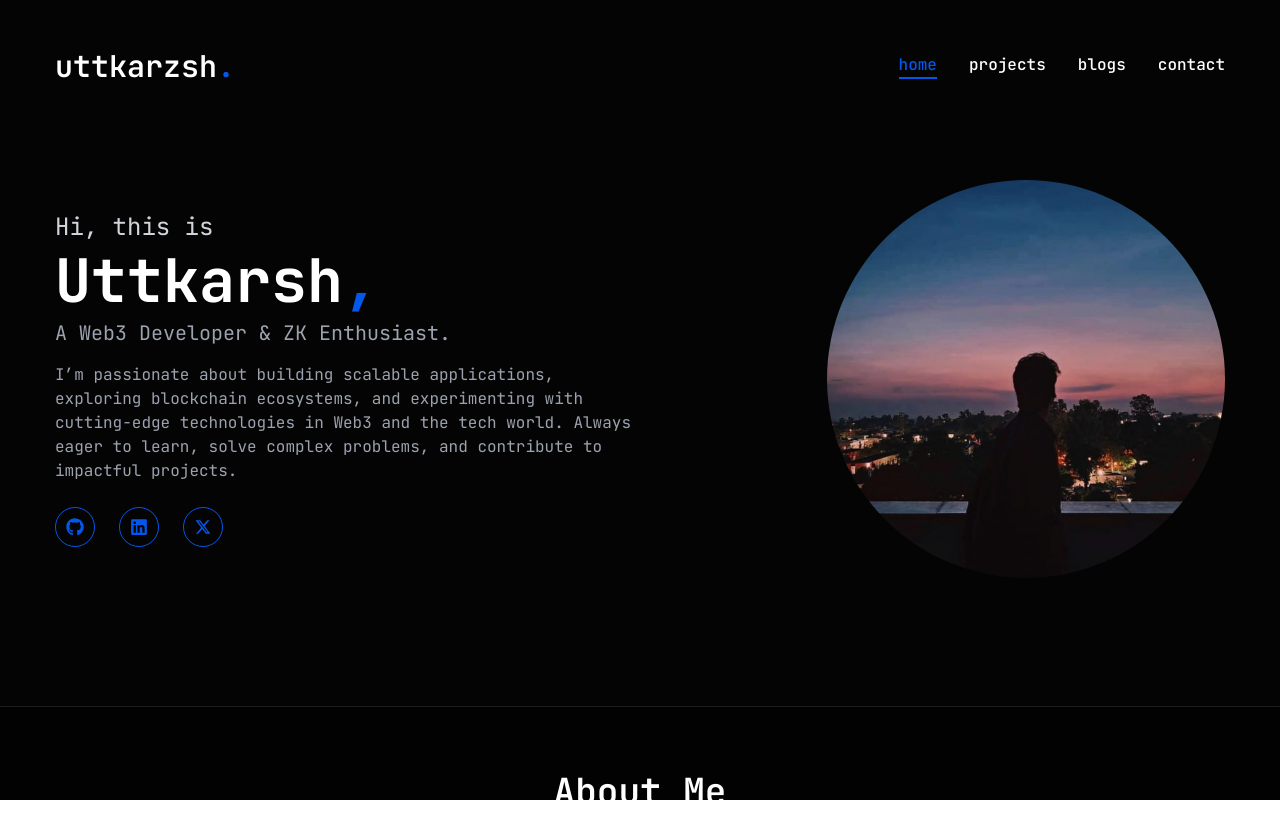
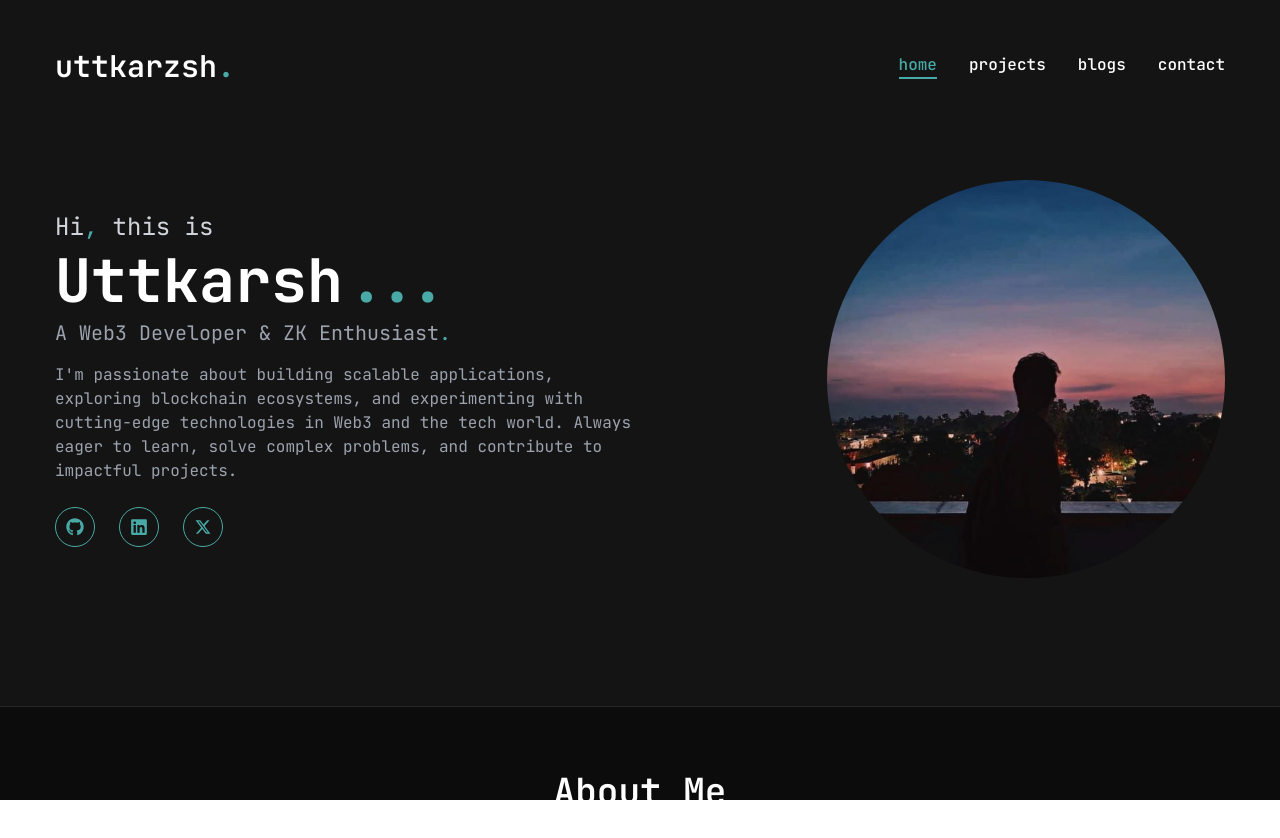
Before and after one commit to uttkarzsh/uttkarzsh.github.io, a Next.js app: page / in a window 1280 px wide. Shown: the top 838 px of the page. Built offline with nearby package versions, Linux system fonts and the light colour scheme.

Commit message:
deploy ready

```diff
--- a/src/app/blogs/page.tsx
+++ b/src/app/blogs/page.tsx
@@ -5,9 +5,9 @@ export default function Blogs() {
 
   return (
     <section className="min-h-screen px-4 sm:px-6 lg:px-12 py-12 text-white">
-      <h1 className="text-3xl sm:text-4xl font-bold mb-10 text-center">Blogs</h1>
+      <h1 className="text-3xl sm:text-4xl font-bold mb-10 text-center text-accent">Blogs</h1>
       <div className="flex flex-col gap-8 max-w-3xl mx-auto">
-        {blogs.length === 0 ? (<div className="flex flex-col items-center mt-32"><ImSad className="text-8xl mb-8"/><p className="text-center">No blogs yet. Coming soon...</p></div>) : (blogs.map((blog, index) => (
+        {blogs.length === 0 ? (<div className="flex flex-col items-center mt-32"><ImSad className="text-5xl mb-8"/><p className="text-center">No blogs yet. Coming soon...</p></div>) : (blogs.map((blog, index) => (
           <div
             key={index}
             className="bg-black/40 border border-white/10 rounded-2xl shadow-lg p-4 sm:p-6 hover:scale-[1.02] transition-transform duration-300"
--- a/src/app/contact/page.tsx
+++ b/src/app/contact/page.tsx
@@ -14,7 +14,7 @@ export default function Contact() {
 
         {/* Left Column - Socials */}
         <div className="flex flex-col items-start text-left">
-          <h1 className="mb-6 text-4xl font-semibold">My Socials</h1>
+          <h1 className="mb-6 text-4xl font-semibold text-accent">My Socials</h1>
 
           <div className="flex flex-col gap-4">
             {/* GitHub */}
--- a/src/app/page.tsx
+++ b/src/app/page.tsx
@@ -11,13 +11,13 @@ export default function Home() {
         <div className="flex flex-col xl:flex-row items-center justify-between xl:pt-12 xl:pb-24">
           {/* Left Content */}
           <div className="text-center xl:text-left order-2 xl:order-none max-w-xl">
-            <h1 className="text-lg sm:text-2xl mb-2 text-gray-300">Hi, this is</h1>
-            <h2 className="text-5xl sm:text-6xl font-bold mb-2">Uttkarsh<span className="text-accent">,</span></h2>
+            <h1 className="text-lg sm:text-2xl mb-2 text-gray-300">Hi<span className="text-accent">,</span> this is</h1>
+            <h2 className="text-5xl sm:text-6xl font-bold mb-2">Uttkarsh<span className="text-accent">...</span></h2>
             <h3 className="text-lg sm:text-xl mb-4 text-gray-400">
-              A Web3 Developer & ZK Enthusiast.
+              A Web3 Developer & ZK Enthusiast<span className="text-accent">.</span>
             </h3>
             <p className="text-sm sm:text-base text-gray-400 leading-relaxed">
-              I’m passionate about building scalable applications, exploring blockchain ecosystems,
+              I&apos;m passionate about building scalable applications, exploring blockchain ecosystems,
               and experimenting with cutting-edge technologies in Web3 and the tech world.
               Always eager to learn, solve complex problems, and contribute to impactful projects.
             </p>
--- a/src/app/projects/page.tsx
+++ b/src/app/projects/page.tsx
@@ -5,7 +5,7 @@ import { FiExternalLink } from "react-icons/fi";
 export default function Projects() {
   return (
     <section className="min-h-screen px-4 sm:px-6 lg:px-12 py-12 text-white">
-      <h1 className="text-3xl sm:text-4xl font-bold mb-10 text-center">Projects</h1>
+      <h1 className="text-3xl sm:text-4xl font-bold mb-10 text-center text-accent">Projects</h1>
       <div className="flex flex-col gap-10 max-w-5xl mx-auto">
         {projects.map((project, index) => (
           <div
--- a/tailwind.config.js
+++ b/tailwind.config.js
@@ -28,9 +28,9 @@ module.exports = {
   			sm: 'calc(var(--radius) - 4px)'
   		},
   		colors: {
-			primary: "#050404",
+			primary: "#141414",
   			accent: {
-  				DEFAULT: '#0357eb',
+  				DEFAULT: '#48a9a6',
   				hover: '#00e187'
   			}
   		}
```
